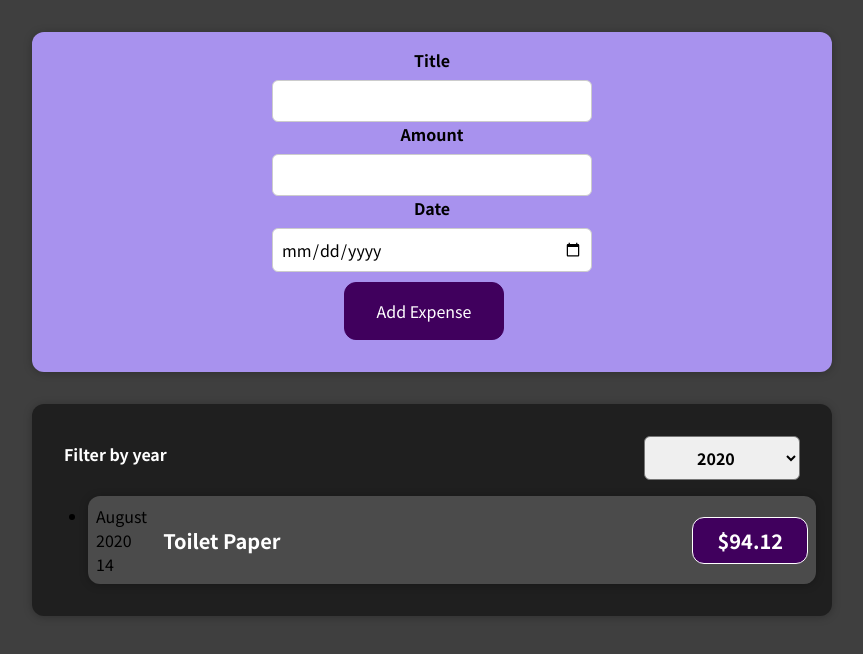
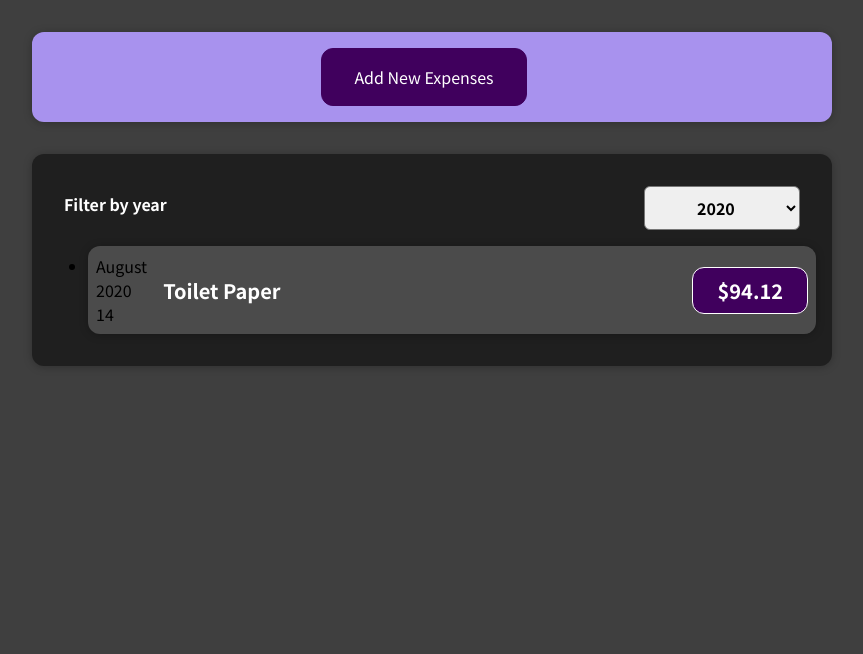
Before and after one commit to Abmart0803/Expenses-Tracker-App, a React (Create React App) app in the folder expenses/: page / in a window 1280 px wide. Shown: the top 654 px of the page, without its empty margins (208-1071 px from the left). Built offline with nearby package versions, Linux system fonts and the light colour scheme.

Commit message:
modified:   src/components/NewExpense/ExpenseForm.js         modified:   src/components/NewExpense/NewExpense.js

```diff
--- a/expenses/src/components/NewExpense/ExpenseForm.js
+++ b/expenses/src/components/NewExpense/ExpenseForm.js
@@ -65,6 +65,10 @@
           />
         </div>
         <div className="new-expense__actions">
+          <button type="button" onClick={props.onCancel}>
+            {" "}
+            Cancel
+          </button>
           <button type="submit">Add Expense</button>
         </div>
       </div>
--- a/expenses/src/components/NewExpense/NewExpense.js
+++ b/expenses/src/components/NewExpense/NewExpense.js
@@ -1,9 +1,11 @@
-import React from "react";
+import React, { useState } from "react";
 
 import ExpenseForm from "./ExpenseForm";
 import "./NewExpense.css";
 
 const NewExpense = (props) => {
+  const [isEditing, setIsEditing] = useState(false);
+
   const saveExpenseDataHandler = (enteredExpenseData) => {
     const expenseData = {
       ...enteredExpenseData,
@@ -11,10 +13,27 @@
     };
 
     props.onAddExpenses(expenseData);
+    setIsEditing(false);
+  };
+
+  const startEditingHandler = () => {
+    setIsEditing(true);
+  };
+
+  const stopEditingHandler = () => {
+    setIsEditing(false);
   };
   return (
     <div className="new-expense">
-      <ExpenseForm onSaveExpenseData={saveExpenseDataHandler} />
+      {!isEditing && (
+        <button onClick={startEditingHandler}>Add New Expenses</button>
+      )}
+      {isEditing && (
+        <ExpenseForm
+          onSaveExpenseData={saveExpenseDataHandler}
+          onCancel={stopEditingHandler}
+        />
+      )}
     </div>
   );
 };
```
